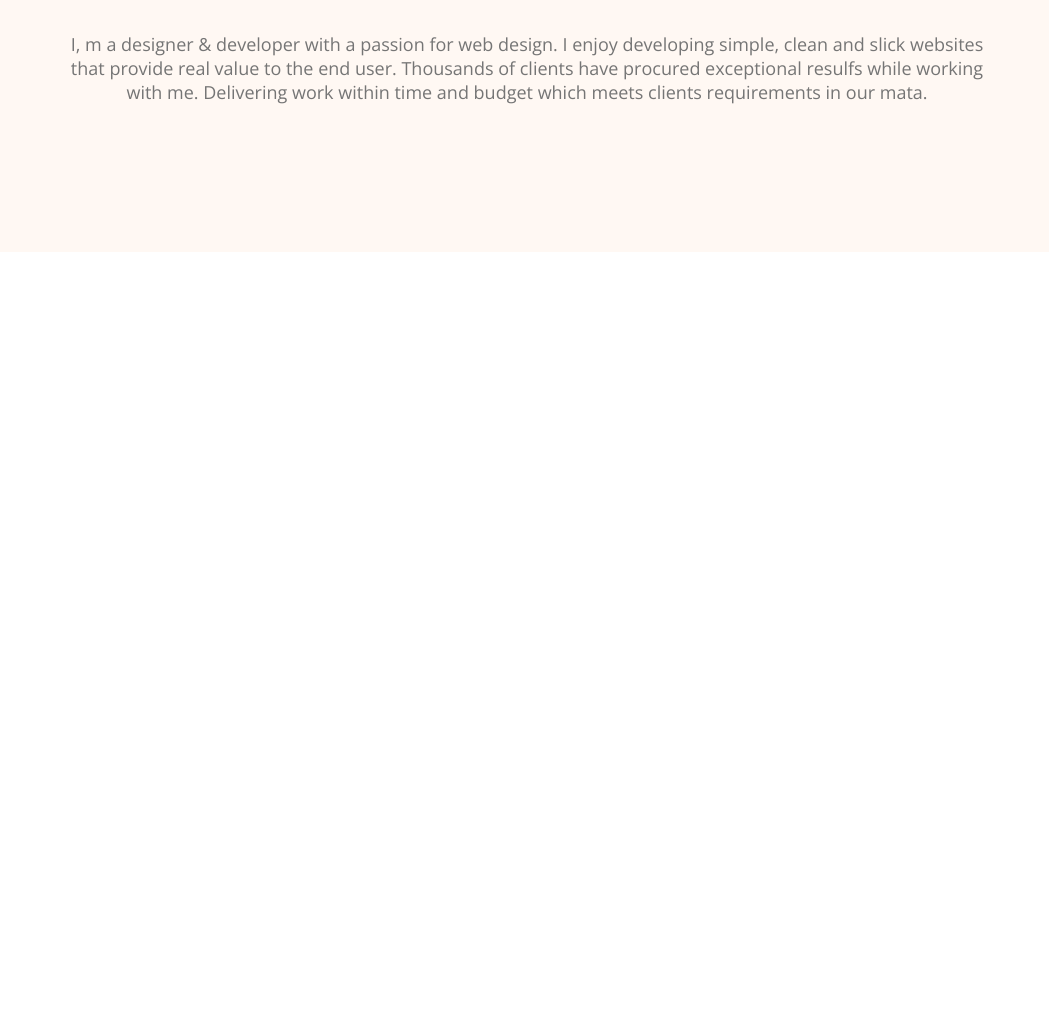
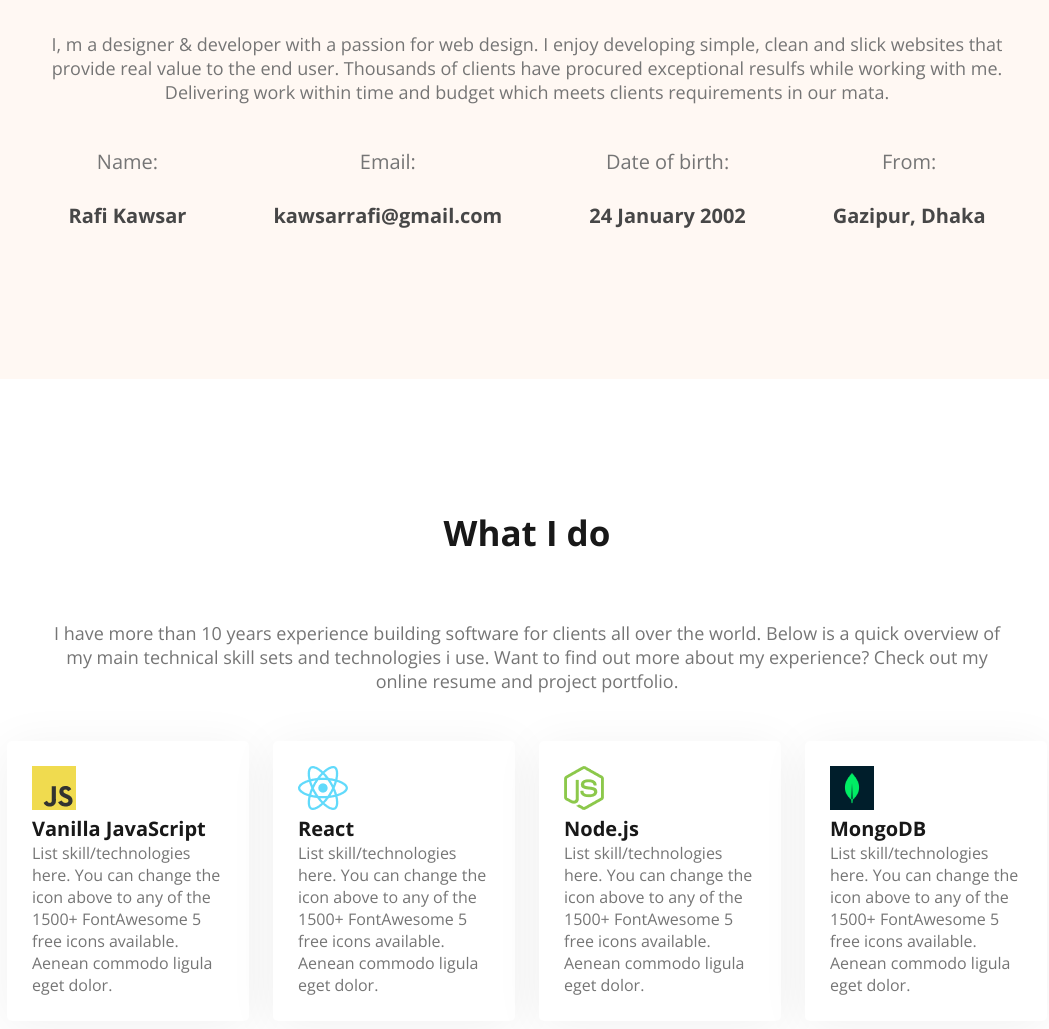
Before and after one commit to KawsarAhammedR5/developer-portfolio-2024, a plain HTML site: page index.html in a window 1280 px wide. Shown: the part 1113-2142 px from the top of the page, without its empty margins (113-1162 px from the left). Before the commit the page ends 1495 px from the top, so only its background shows below. Drawn offline with nearby package versions, Linux system fonts and the light colour scheme.

Commit message:
about, what id do added

```diff
--- a/index.html
+++ b/index.html
@@ -34,6 +34,54 @@
         <section class="about">
             <h3 class="section-title">About me</h3>
             <p class="section-description">I, m a designer & developer with a passion for web design. I enjoy developing simple, clean and slick websites that provide real value to the end user. Thousands of clients have procured exceptional resulfs while working with me. Delivering work within time and budget which meets clients requirements in our mata.</p>
+            <div class="about-info-container">
+                <!-- .about-info*4>h4.info-title+p.info-description -->
+                <div class="about-info">
+                    <h4 class="info-title">Name:</h4>
+                    <p class="info-descriptiom">Rafi Kawsar</p>
+                </div>
+                <div class="about-info">
+                    <h4 class="info-title">Email:</h4>
+                    <p class="info-descriptiom">kawsarrafi@gmail.com</p>
+                </div>
+                <div class="about-info">
+                    <h4 class="info-title">Date of birth:</h4>
+                    <p class="info-descriptiom">24 January 2002</p>
+                </div>
+                <div class="about-info">
+                    <h4 class="info-title">From:</h4>
+                    <p class="info-descriptiom">Gazipur, Dhaka</p>
+                </div>
+            </div>
+        </section>
+        <!-- what i do section -->
+        <section>
+            <h3 class="section-title">What I do</h3>
+            <p id="what-i-do-description" class="section-description">I have more than 10 years experience building software for clients all over the world. Below is a quick overview of my main technical skill sets and technologies i use. Want to find out more about my experience? Check out my online resume and project portfolio.</p>
+
+            <!-- .skill-container>.skill*4>img+.skill-title+skill-description -->
+            <div class="skill-container">
+                <div class="skill">
+                    <img src="images/icons/js.png" alt="">
+                    <div class="skill-title">Vanilla JavaScript</div>
+                    <div class="skill-description">List skill/technologies here. You can change the icon above to any of the 1500+ FontAwesome 5 free icons available. Aenean commodo ligula eget dolor.</div>
+                </div>
+                <div class="skill">
+                    <img src="images/icons/react.png" alt="">
+                    <div class="skill-title">React</div>
+                    <div class="skill-description">List skill/technologies here. You can change the icon above to any of the 1500+ FontAwesome 5 free icons available. Aenean commodo ligula eget dolor.</div>
+                </div>
+                <div class="skill">
+                    <img src="images/icons/nodejs.png" alt="">
+                    <div class="skill-title">Node.js</div>
+                    <div class="skill-description">List skill/technologies here. You can change the icon above to any of the 1500+ FontAwesome 5 free icons available. Aenean commodo ligula eget dolor.</div>
+                </div>
+                <div class="skill">
+                    <img src="images/icons/mongo.png" alt="">
+                    <div class="skill-title">MongoDB</div>
+                    <div class="skill-description">List skill/technologies here. You can change the icon above to any of the 1500+ FontAwesome 5 free icons available. Aenean commodo ligula eget dolor.</div>
+                </div>
+            </div>
         </section>
     </main>
     <footer>
--- a/styles/portfolio.css
+++ b/styles/portfolio.css
@@ -94,7 +94,7 @@ nav a{
 }
 /* main section style */
 main{
-    max-width: 1200px;
+    max-width: 1300px;
     margin: 0 auto;
 }
 /* about section style */
@@ -104,3 +104,44 @@ main{
     border-radius: 10px;
     background: #FFF8F3;
 }
+.about-info-container{
+    display: flex;
+    justify-content: space-around;
+}
+.about-info{
+    text-align: center;
+    color: #474747;
+    font-size: 20px;
+    font-weight: 700;
+}
+.info-title{
+    color: #757575;
+    font-size: 20px;
+    font-weight: 400;
+}
+/* what i do section */
+#what-i-do-description{
+    padding: 30px 150px;
+}
+.skill-container{
+    display: flex;
+    padding: 0 100px;
+    margin: 0;
+}
+.skill{
+    margin: 0 12px;
+    padding: 25px;
+    border-radius: 5px;
+    background: #FFF;
+    box-shadow: 0px 6px 50px 0px rgba(0, 0, 0, 0.06);
+}
+.skill-title{
+    color: #181818;
+    font-size: 20px;
+    font-weight: 700;
+}
+.skill-description{
+    color: #757575;
+    font-size: 16px;
+    font-weight: 400;
+}
```
